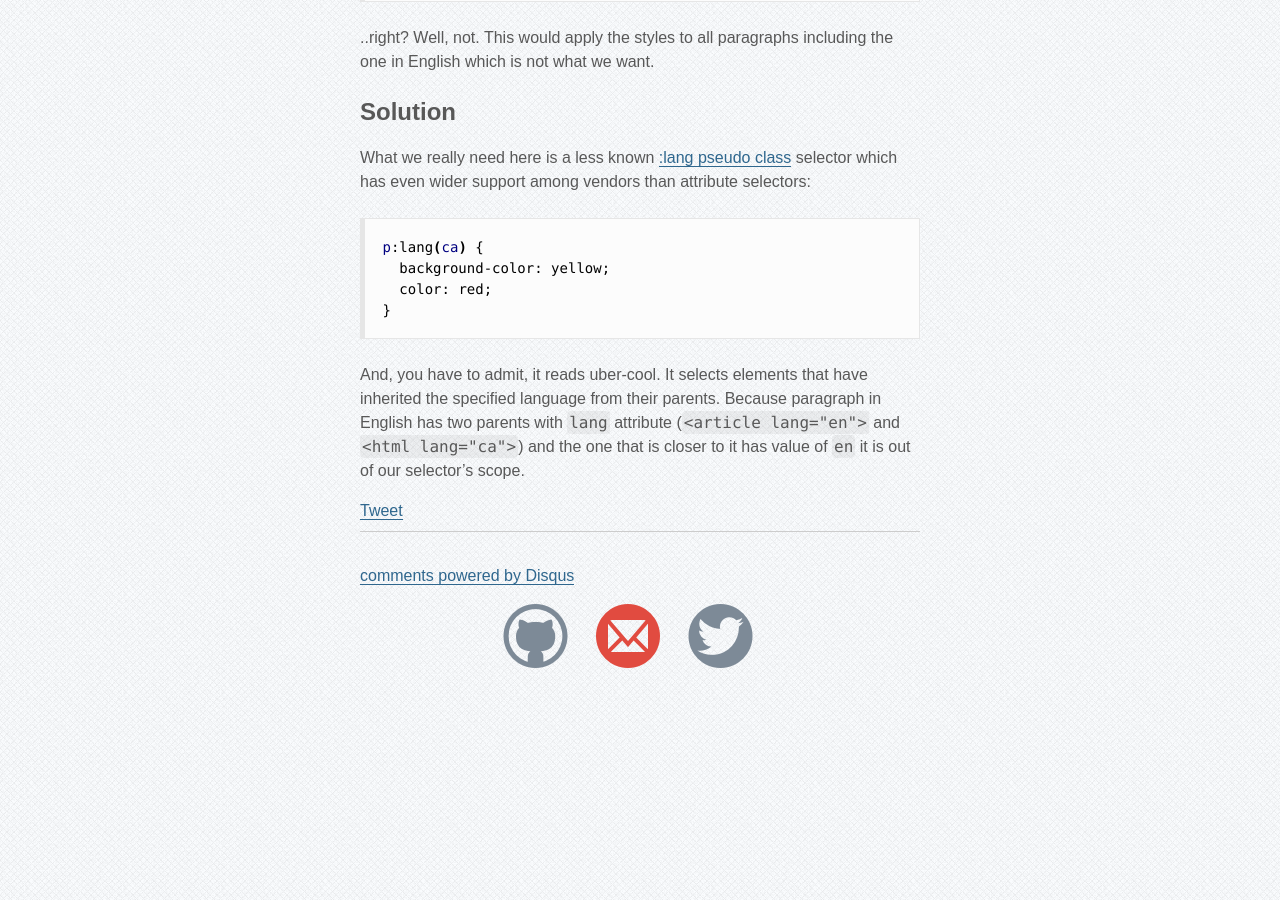
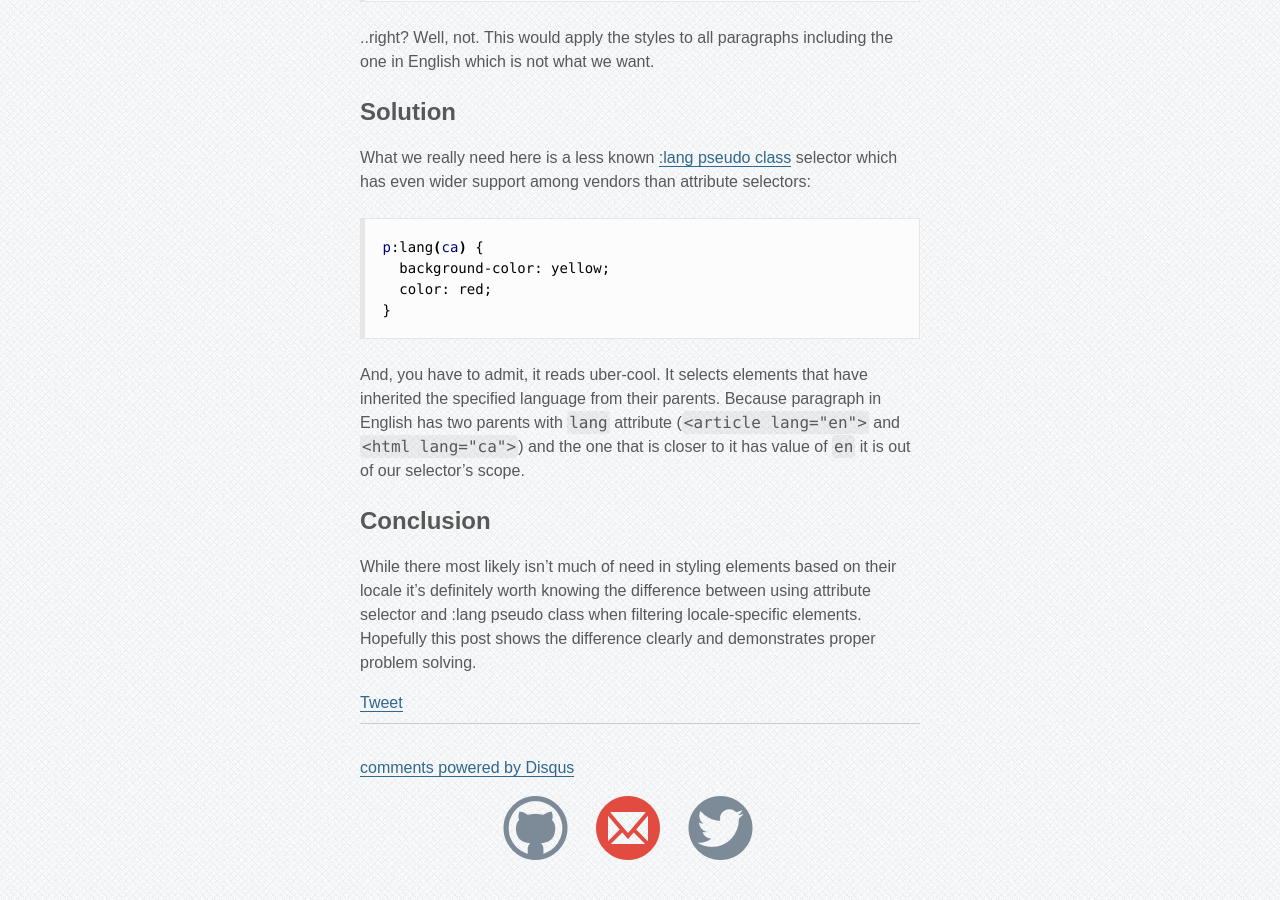
Before and after one commit to sergeylukin/sergeylukin.github.com, a Jekyll site: the page built from _posts/2013-12-26-styling-html-elements-based-on-locale.md, in a window 1280 px wide and 900 px high, scrolled down 1142 px. Built offline with Jekyll 4.4.1, drawn with Linux system fonts in a browser that asks for light colours; comment, search, counter and statistics services are not loaded.

Commit message:
Add conclusion part to latest post

```diff
--- a/_posts/2013-12-26-styling-html-elements-based-on-locale.md
+++ b/_posts/2013-12-26-styling-html-elements-based-on-locale.md
@@ -78,3 +78,13 @@ elements that have inherited the specified language from their parents.
 Because paragraph in English has two parents with `lang` attribute
 (`<article lang="en">` and `<html lang="ca">`) and the one that is closer to it has
 value of `en` it is out of our selector's scope.
+
+
+Conclusion
+----------
+
+While there most likely isn't much of need in styling elements based on their
+locale it's definitely worth knowing the difference between using attribute
+selector and :lang pseudo class when filtering locale-specific elements.
+Hopefully this post shows the difference clearly and demonstrates proper
+problem solving.
```
